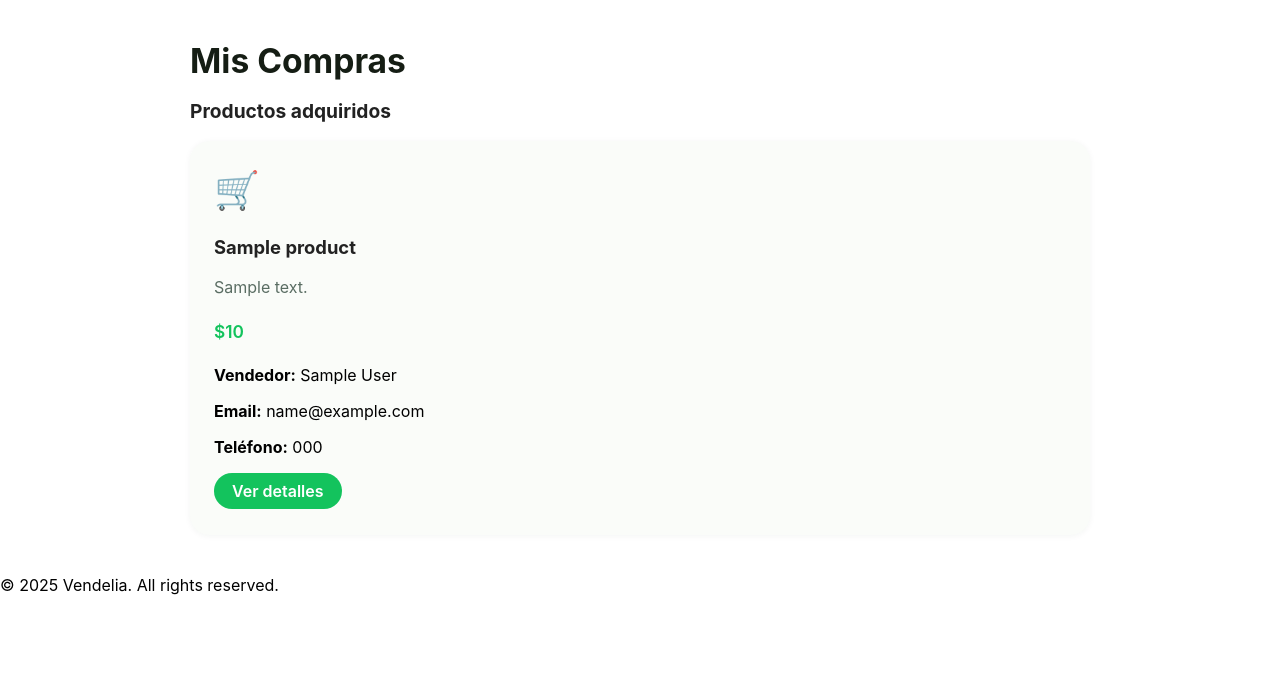
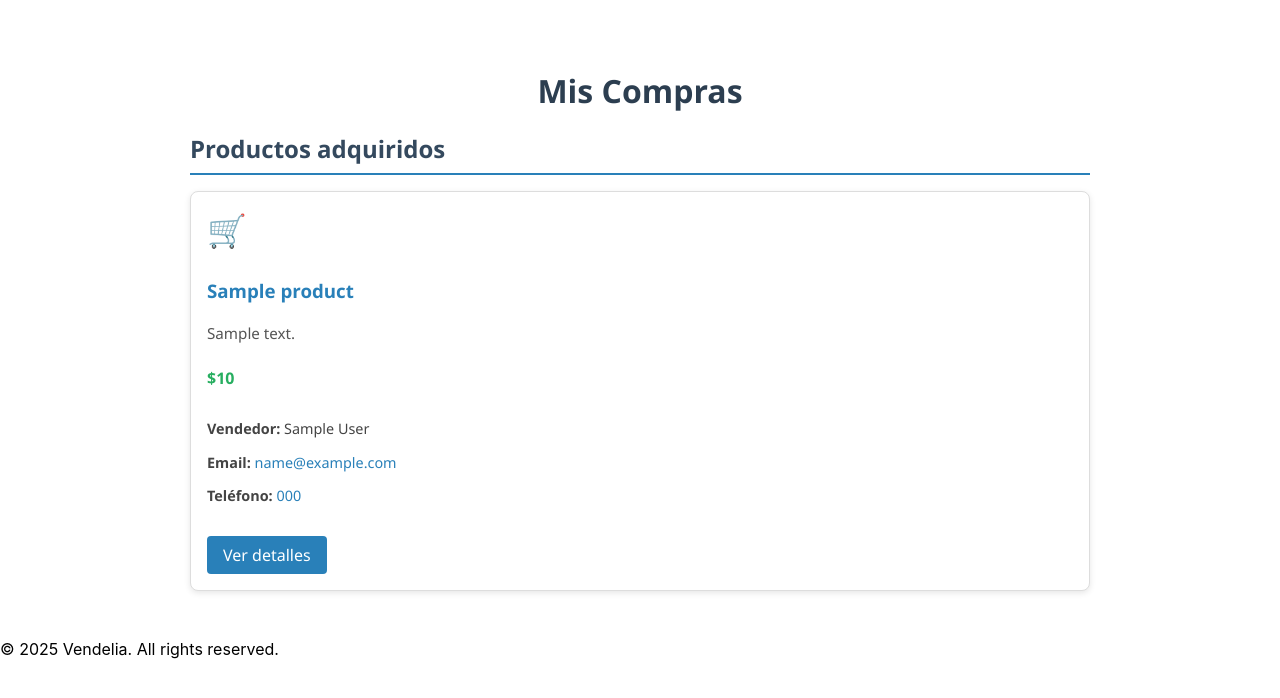
Before and after one commit to DCC-CC4401/2025-1-CC4401-grupo-12, a Django app: page /mis-compras/ in a window 1280 px wide. Shown: the part 20-718 px from the top of the page. Run offline with Django 3.2, Linux system fonts and the light colour scheme; a user stored in the database is signed in; tables that the repository leaves empty hold one stand-in row (values such as "Sample post").

Commit message:
feat: modificacion del template mis_compras

```diff
--- a/vendelia/marketplace/templates/marketplace/mis_compras.html
+++ b/vendelia/marketplace/templates/marketplace/mis_compras.html
@@ -5,30 +5,33 @@ Mis Compras
 {% endblock %}
 
 {% block content %}
-<main class="main-content">
-    <h1 class="main-title">Mis Compras</h1>
+<main class="main-content" style="max-width: 900px; margin: 2rem auto; padding: 1rem; font-family: 'Segoe UI', Tahoma, Geneva, Verdana, sans-serif;">
+
+    <h1 style="text-align: center; color: #2c3e50; margin-bottom: 1rem;">Mis Compras</h1>
 
     <section class="product-section">
-        <h2 class="section-title">Productos adquiridos</h2>
+        <h2 style="color: #34495e; border-bottom: 2px solid #2980b9; padding-bottom: 0.5rem; margin-bottom: 1rem;">Productos adquiridos</h2>
 
-        <div class="product-list">
+        <div class="product-list" style="display: grid; grid-template-columns: repeat(auto-fit, minmax(280px, 1fr)); gap: 1.5rem;">
             {% for compra in compras %}
-                <div class="product-card">
-                    <div class="product-icon">🛒</div>
-                    <h3 class="product-title">{{ compra.producto.product_name }}</h3>
-                    <p class="product-description">{{ compra.producto.description }}</p>
-                    <p class="product-price">${{ compra.producto.price }}</p>
+                <article class="product-card" style="border: 1px solid #ddd; border-radius: 8px; padding: 1rem; box-shadow: 0 2px 6px rgba(0,0,0,0.1); background-color: #fff;">
+                    <div style="font-size: 2rem; text-align: center; margin-bottom: 0.5rem;">🛒</div>
+                    <h3 style="color: #2980b9; margin-bottom: 0.3rem;">{{ compra.producto.product_name }}</h3>
+                    <p style="color: #555; font-size: 0.95rem; margin-bottom: 0.5rem;">{{ compra.producto.description }}</p>
+                    <p style="font-weight: bold; color: #27ae60; margin-bottom: 1rem;">${{ compra.producto.price }}</p>
 
-                    <div class="product-contact">
+                    <div class="product-contact" style="font-size: 0.9rem; color: #444; margin-bottom: 1rem;">
                         <p><strong>Vendedor:</strong> {{ compra.producto.owner.first_name }} {{ compra.producto.owner.last_name }}</p>
-                        <p><strong>Email:</strong> {{ compra.producto.owner.email }}</p>
-                        <p><strong>Teléfono:</strong> {{ compra.producto.owner.phone_number }}</p>
+                        <p><strong>Email:</strong> <a href="mailto:{{ compra.producto.owner.email }}" style="color: #2980b9; text-decoration: none;">{{ compra.producto.owner.email }}</a></p>
+                        <p><strong>Teléfono:</strong> <a href="tel:{{ compra.producto.owner.phone_number }}" style="color: #2980b9; text-decoration: none;">{{ compra.producto.owner.phone_number }}</a></p>
                     </div>
 
-                    <a href="{% url 'product_detail' compra.producto.id %}" class="product-button">Ver detalles</a>
-                </div>
+                    <a href="{% url 'product_detail' compra.producto.id %}" style="display: inline-block; text-align: center; padding: 0.5rem 1rem; background-color: #2980b9; color: white; border-radius: 4px; text-decoration: none; transition: background-color 0.3s ease;">
+                        Ver detalles
+                    </a>
+                </article>
             {% empty %}
-                <p>No has realizado ninguna compra todavía.</p>
+                <p style="text-align: center; color: #7f8c8d; font-size: 1.1rem;">No has realizado ninguna compra todavía.</p>
             {% endfor %}
         </div>
     </section>
```
Also changed, not shown: vendelia/marketplace/migrations/0002_compra.py (added).
